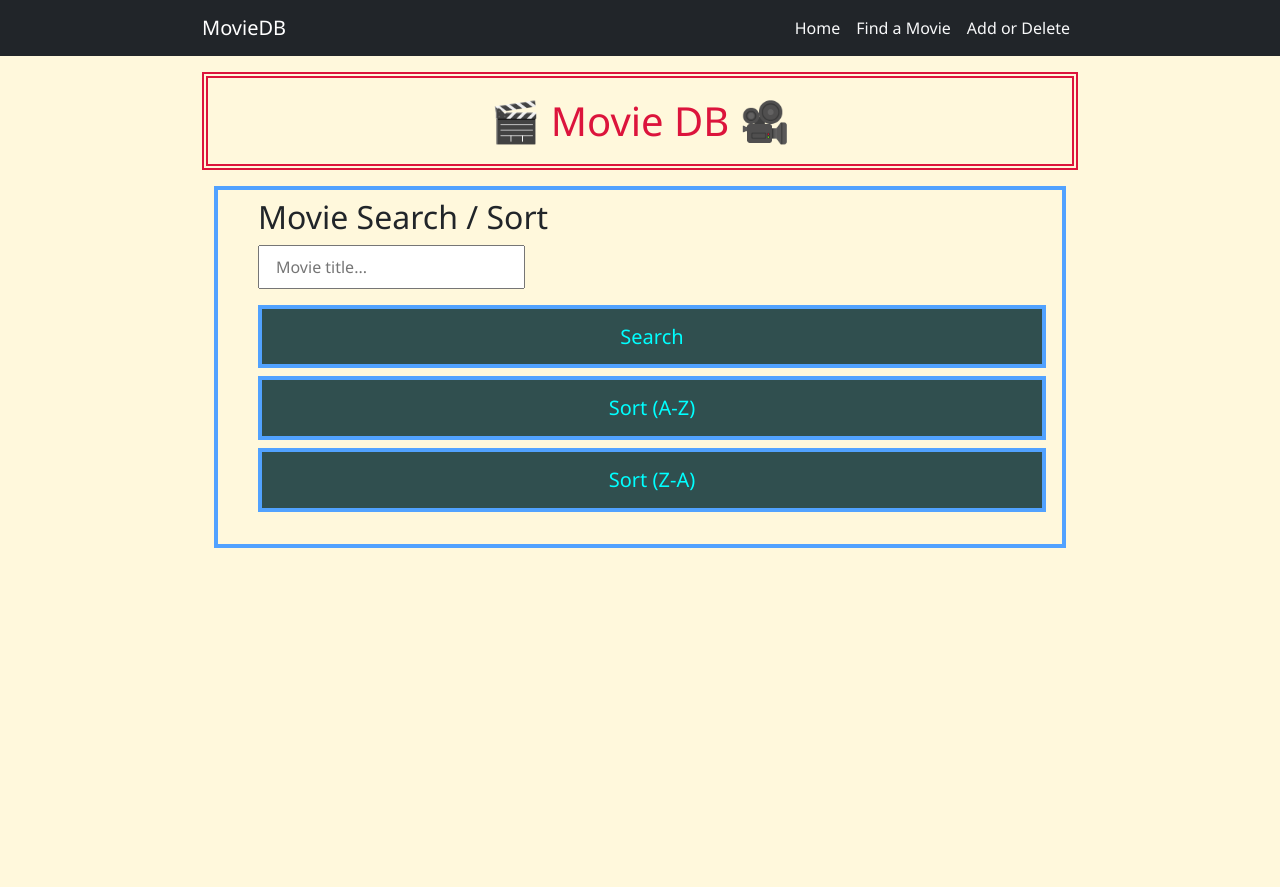
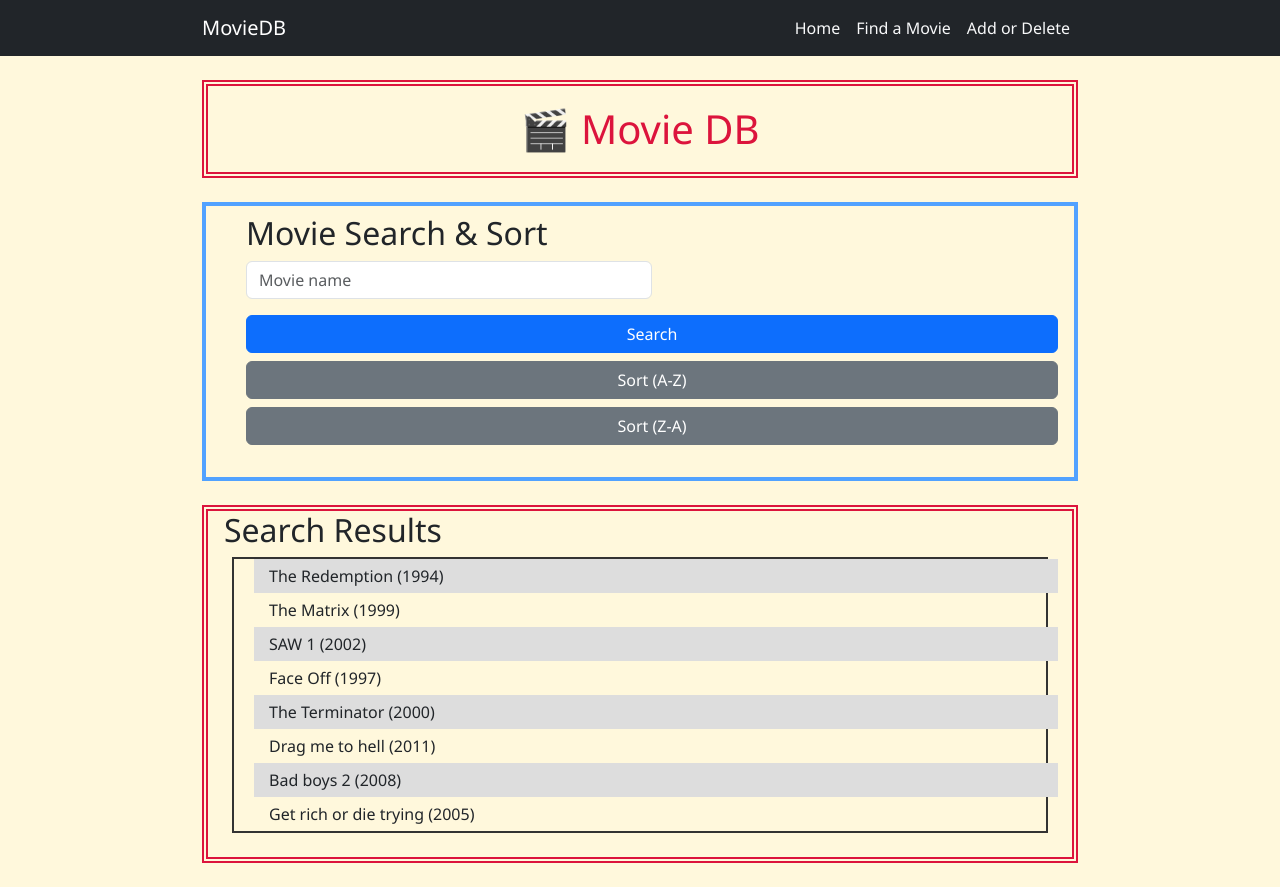
Before and after one commit to Jsgcode93/session-8, a website: page Search.html in a window 1280 px wide. Before the commit the page ends 800 px from the top, so only its background shows below. Drawn offline with nearby package versions, Linux system fonts and the light colour scheme.

Commit message:
deleted mlist

```diff
--- a/Search.html
+++ b/Search.html
@@ -3,41 +3,49 @@
 <head>
     <meta charset="UTF-8">
     <meta name="viewport" content="width=device-width, initial-scale=1.0">
-    <title>Search Movies</title>
+    <title>Search & Sort - Movie DB</title>
     <link href="https://cdn.jsdelivr.net/npm/bootstrap@5.3.3/dist/css/bootstrap.min.css" rel="stylesheet">
     <link rel="stylesheet" href="./css/style.css">
 </head>
-
 <body>
-<!--Navbar placeholder-->
+    <!-- Navbar placeholder -->
     <span id="navbar-placeholder"></span>
 
- <!-- Main page content-->
-  <main class="container">
- <!-- Page Header-->
-  <h1>&#127916; Movie DB &#127909;</h1>
+    <!-- Main page content -->
+    <main class="container my-4">
+        <!-- Page Header -->
+        <h1 class="mb-4">🎬 Movie DB</h1>
 
-
-  <main class="container">
+        <!-- Section for search and sort -->
         <section class="search-sort mb-4">
-      <h2>Movie Search / Sort</h2>
+            <h2>Movie Search &amp; Sort</h2>
             <form id="form-list-control">
                 <div class="mb-3">
-          <input type="text" placeholder="Movie title..." id="search-string">
+                    <input type="text" class="form-control w-50" placeholder="Movie name" id="search-string">
                 </div>
+                <!-- Buttons to run search and sort functions -->
                 <div class="mb-3">
-          <button type="button" id="searchBtn">Search</button>
-          <button type="button" id="sortA2ZBtn">Sort (A-Z)</button>
-          <button type="button" id="sortZ2ABtn">Sort (Z-A)</button>
+                    <button type="button" class="btn btn-primary" name="btn-search" id="searchBtn">Search</button>
+                    <button type="button" class="btn btn-secondary" name="btn-a2z" id="sortA2ZBtn">Sort (A-Z)</button>
+                    <button type="button" class="btn btn-secondary" name="btn-z2a" id="sortZ2ABtn">Sort (Z-A)</button>
                 </div>
             </form>
         </section>
 
-<!--End search and sort section-->
+        <!-- Dynamic Results List -->
+        <section id="mList">
+            <h2 class="ml-3">Search Results</h2>
+            <ol class="list" id="list">
+                <!-- JavaScript populates movies from localStorage here -->
+            </ol>
+        </section>
+    </main>
+
+    <!-- Project JavaScript Files -->
     <script src="./js/Movie-list.js"></script>
-<!--app.js file-->
     <script src="./js/app.js"></script>
- <!--Navbar Script-->
+
+    <!-- Navbar Dynamic Loader Script -->
     <script>
         fetch('Navbar.html')
             .then(response => response.text())
@@ -46,7 +54,8 @@
             })
             .catch(error => console.error('Navbar unable to load!', error));
     </script>
-<!--Bootstrap Script-->
+
+    <!-- Bootstrap Bundle JS -->
     <script src="https://cdn.jsdelivr.net/npm/bootstrap@5.3.3/dist/js/bootstrap.bundle.min.js"></script>
 </body>
 </html>
--- a/package.json
+++ b/package.json
@@ -1,5 +1,2 @@
 {
-
-
-
 }
```
Also changed, not shown: AddDelete.html (+1 -2 lines), index.html (+3 -3 lines), mList.html (deleted, +0 -29 lines). Lines whose indentation alone changed are shown as unchanged.
